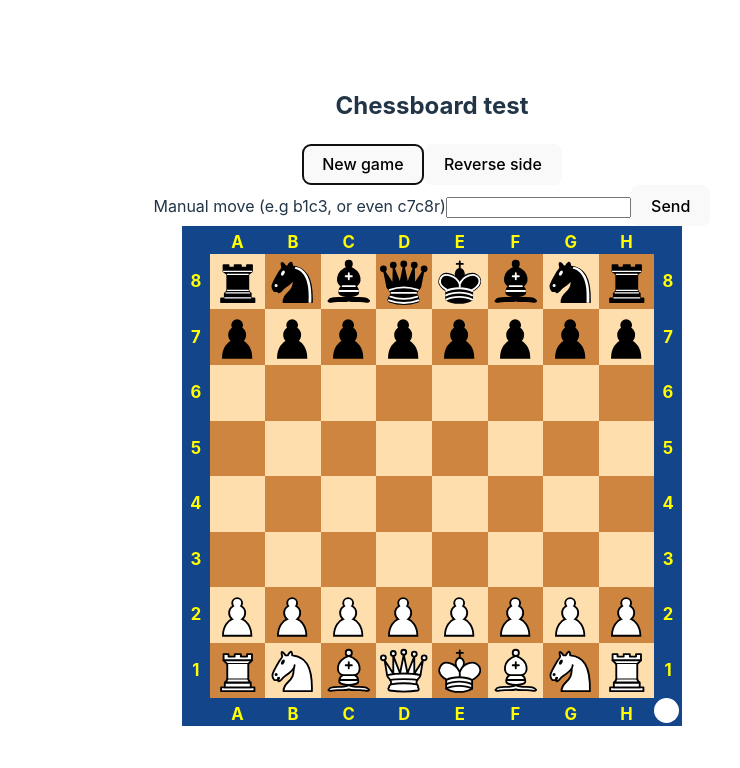
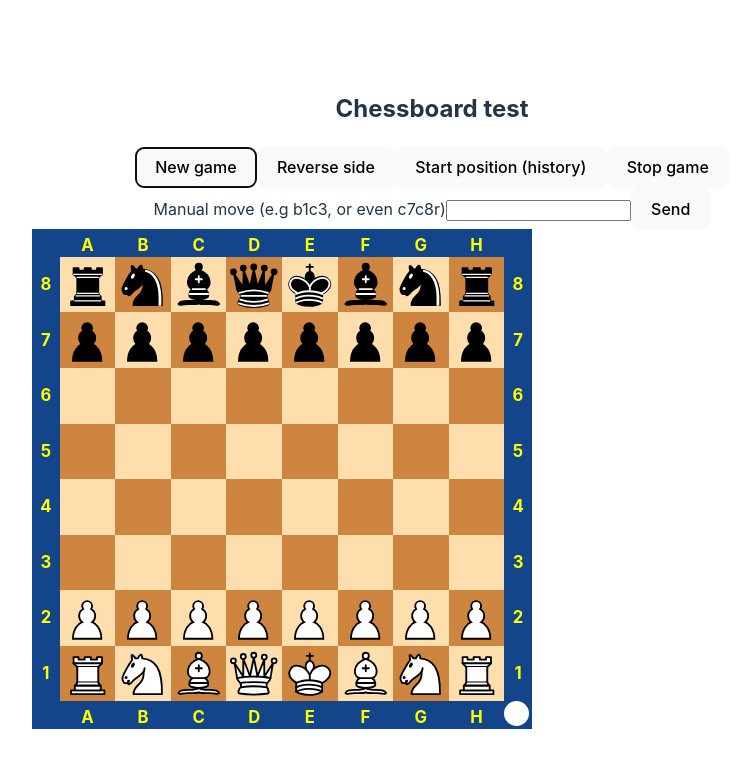
Before and after one commit to loloof64/chessboard-vue, a Vue app: page / in a window 1280 px wide. Both pictures are taken after a click on the button "New game". Shown: the top 768 px of the page, without its empty margins (208-948 px from the left). Built offline with nearby package versions, Linux system fonts and the light colour scheme.

Commit message:
add setPositionAndLastMove and   setStartPosition
methods, so that we can interact with board from an history handler.

```diff
--- a/src/App.vue
+++ b/src/App.vue
@@ -1,11 +1,24 @@
 <script setup lang="ts">
-import { ref } from "vue";
-import ChessboardVue from "./components/ChessboardVue.vue";
-const board = ref();
+interface HistoryNode {
+  text: string;
+  fen?: string;
+  lastMove?: Move;
+}
+
+import { computed, ref } from "vue";
+import ChessboardVue, { Move } from "./components/ChessboardVue.vue";
+const board = ref<typeof ChessboardVue>();
 const reversed = ref<boolean>(false);
 const manualField = ref<HTMLInputElement>();
+const historyElements = ref<Array<HistoryNode>>([]);
+const gameInProgress = computed<boolean>(() => {
+  if (!board.value) return false;
+  return board.value.gameIsInProgress();
+});
 
 function newGameHandler() {
+  if (!board.value) return;
+  historyElements.value = [];
   board.value.newGame();
 }
 
@@ -22,14 +35,60 @@ function reverseBoard() {
 }
 
 function playManualMove() {
+  if (!board.value) return;
   const moveText = manualField.value?.value;
   const success = board.value.playManualMove(moveText);
   if (success) {
     if (!manualField.value) return;
     manualField.value.value = "";
+  } else {
+    alert("Illegal move, or you don't have right to send one now !");
   }
-  else {
-    alert("Illegal move, or you don't have right to send one now !");
+}
+
+function tryToSetHistory(fen?: string, lastMove?: Move) {
+  if (!board.value) return;
+  if (!fen) return;
+
+  const success = board.value.setPositionAndLastMove(fen, lastMove);
+  if (!success) {
+    alert("Forbidden as game is in progress !");
+  }
+}
+
+function tryToSetStartPosition() {
+  if (!board.value) return;
+
+  const success = board.value.setStartPosition();
+  if (!success) {
+    alert("Forbidden as game is in progress !");
+  }
+}
+
+function addHistoryMove(
+  moveNumber: number,
+  whiteTurn: boolean,
+  moveSan: string,
+  moveFan: string,
+  resultingPosition: string,
+  move: Move
+) {
+  if (whiteTurn) {
+    historyElements.value.push({
+      text: `${moveNumber}.`,
+    });
+  }
+  historyElements.value.push({
+    text: moveFan,
+    fen: resultingPosition,
+    lastMove: move,
+  });
+}
+
+function stopGame() {
+  if (!board.value) return;
+  if (window.confirm("Stop current game ?")) {
+    board.value.stop();
   }
 }
 </script>
@@ -39,19 +98,55 @@ function playManualMove() {
   <div>
     <button @click="newGameHandler">New game</button>
     <button @click="reverseBoard">Reverse side</button>
+    <button @click="tryToSetStartPosition">Start position (history)</button>
+    <button v-if="gameInProgress" @click="stopGame">Stop game</button>
   </div>
   <div>
     <label for="manualField">Manual move (e.g b1c3, or even c7c8r)</label>
     <input type="text" id="manualField" ref="manualField" />
     <button @click="playManualMove">Send</button>
   </div>
+  <div id="gameZone">
     <ChessboardVue
       :size="500"
       ref="board"
       @checkmate="handleCheckmate"
+      @move-done="addHistoryMove"
       :reversed="reversed"
-    :black-player-human="false"
     />
+    <div class="history">
+      <template v-for="node in historyElements">
+        <button
+          v-if="node.fen"
+          @click="() => tryToSetHistory(node.fen, node.lastMove)"
+        >
+          {{ node.text }}
+        </button>
+        <p v-else>
+          {{ node.text }}
+        </p>
+      </template>
+    </div>
+  </div>
 </template>
 
-<style scoped></style>
+<style scoped>
+.history {
+  display: grid;
+  width: 300px;
+  height: 60vh;
+  overflow-y: scroll;
+  grid-template-columns: 1fr 2fr 2fr;
+}
+
+.history > button {
+  height: 5vh;
+}
+
+#gameZone {
+  display: flex;
+  flex-direction: row;
+  justify-content: center;
+  align-items: center;
+}
+</style>
--- a/src/components/ChessboardVue.vue
+++ b/src/components/ChessboardVue.vue
@@ -368,7 +368,7 @@ import {
   DndLocation,
 } from "./util/DragAndDrop.js";
 
-interface Move {
+export interface Move {
   start: Cell;
   end: Cell;
 }
@@ -386,10 +386,7 @@ const emit = defineEmits<{
     moveSan: string,
     moveFan: string,
     resultingPosition: string,
-    fromFileIndex: number,
-    fromRankIndex: number,
-    toFileIndex: number,
-    toRankIndex: number
+    move: Move,
   ];
 }>();
 
@@ -701,10 +698,16 @@ function updateAndEmitLastMove(
     moveSan,
     moveFan,
     logicAfterMove.fen(),
-    startFile,
-    startRank,
-    endFile,
-    endRank
+    {
+      start: {
+        file: startFile,
+        rank: startRank,
+      },
+      end: {
+        file: endFile,
+        rank: endRank
+      }
+    }
   );
 }
 
@@ -1047,6 +1050,30 @@ function updateLastMoveArrow() {
   lastMovePointTransformOrigin.value = "center";
 }
 
+function gameIsInProgress(): boolean {
+  return gameInProgress.value;
+}
+
+function setStartPosition(): boolean {
+  if (gameInProgress.value) return false;
+
+  logic = new Chess(startPosition.value);
+  clearLastMoveArrow();
+  update();
+  return true;
+}
+
+function setPositionAndLastMove(positionFen: string, move: Move): boolean {
+  if (gameInProgress.value) return false;
+
+  logic = new Chess(positionFen);
+  lastMove.value = move;
+  updateLastMoveArrow();
+  update();
+
+  return true;
+}
+
 onUpdated(() => updateLastMoveArrow());
 
 defineExpose({
@@ -1054,6 +1081,9 @@ defineExpose({
   isWhiteTurn,
   stop,
   playManualMove,
+  gameIsInProgress,
+  setPositionAndLastMove,
+  setStartPosition,
 });
 </script>
 
```
Lines whose indentation alone changed are shown as unchanged.
